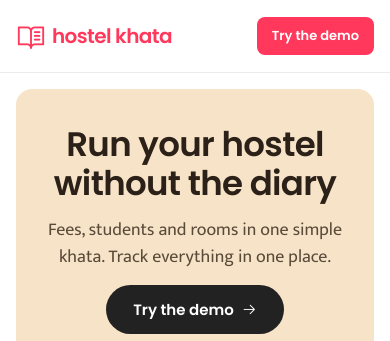
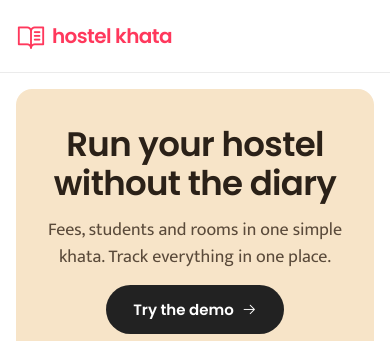
Before and after one commit to ramanlogy/hostel-khata, a plain HTML site: page landing.html in a window 390 px wide. Shown: the top 341 px of the page. Drawn offline with nearby package versions, Linux system fonts and the light colour scheme.

Commit message:
Hide the header Try the demo button on phones; the hero already has one
Co-Authored-By: Claude Opus 5.5 <noreply@anthropic.com>

```diff
--- a/landing.html
+++ b/landing.html
@@ -44,6 +44,7 @@ header{position:sticky;top:0;z-index:10;background:#fff;border-bottom:1px solid
 .logo{display:flex;align-items:center;gap:6px;color:var(--rausch);text-decoration:none;font:600 20px 'Poppins',sans-serif;letter-spacing:-.03em}
 .logo .ph{font-size:30px}
 .nav{display:none;gap:4px}
+@media (max-width:743px){.bar-cta{display:none}}
 .nav a{padding:10px 14px;border-radius:999px;text-decoration:none;font-size:15px;color:var(--ink)}
 .nav a:hover{background:var(--soft)}
 
@@ -201,7 +202,7 @@ footer{background:var(--soft);border-top:1px solid #EBEBEB;margin-top:48px;paddi
       <a href="#video">See the app</a>
       <a href="#ask">Questions</a>
     </nav>
-    <a class="btn btn-red btn-sm" href="index.html">Try the demo</a>
+    <a class="btn btn-red btn-sm bar-cta" href="index.html">Try the demo</a>
   </div>
 </header>
 
```
